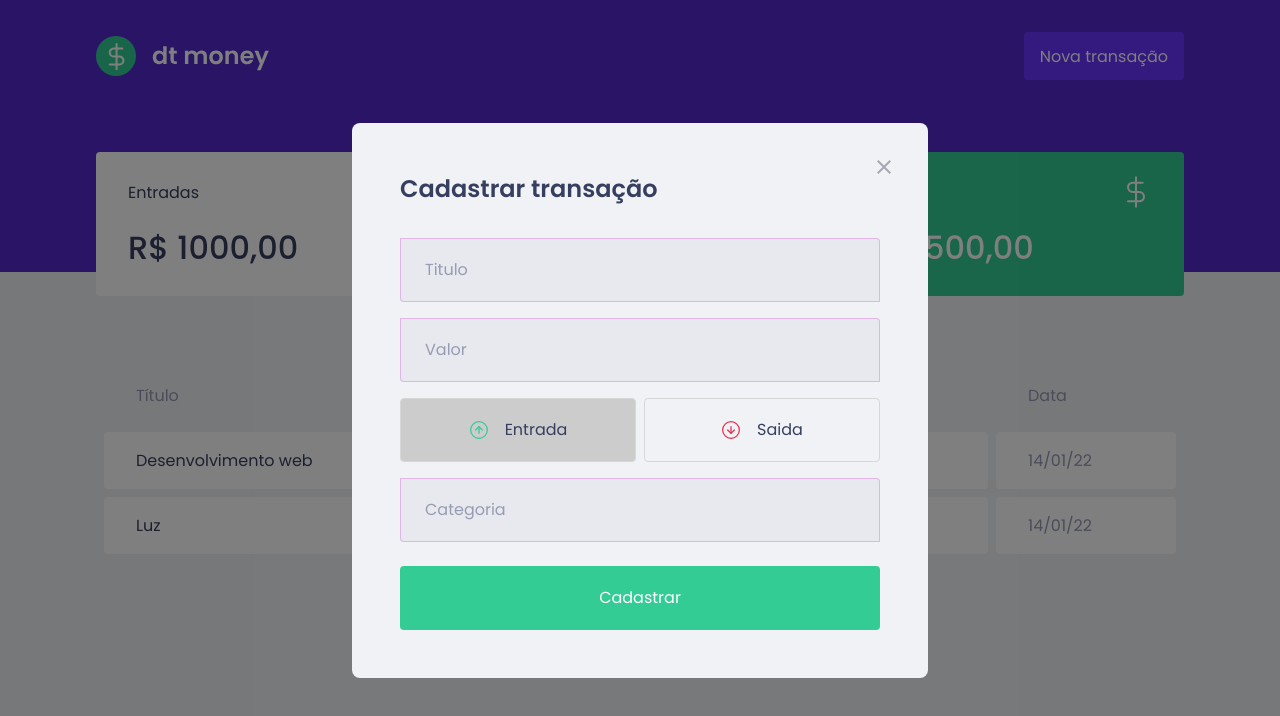
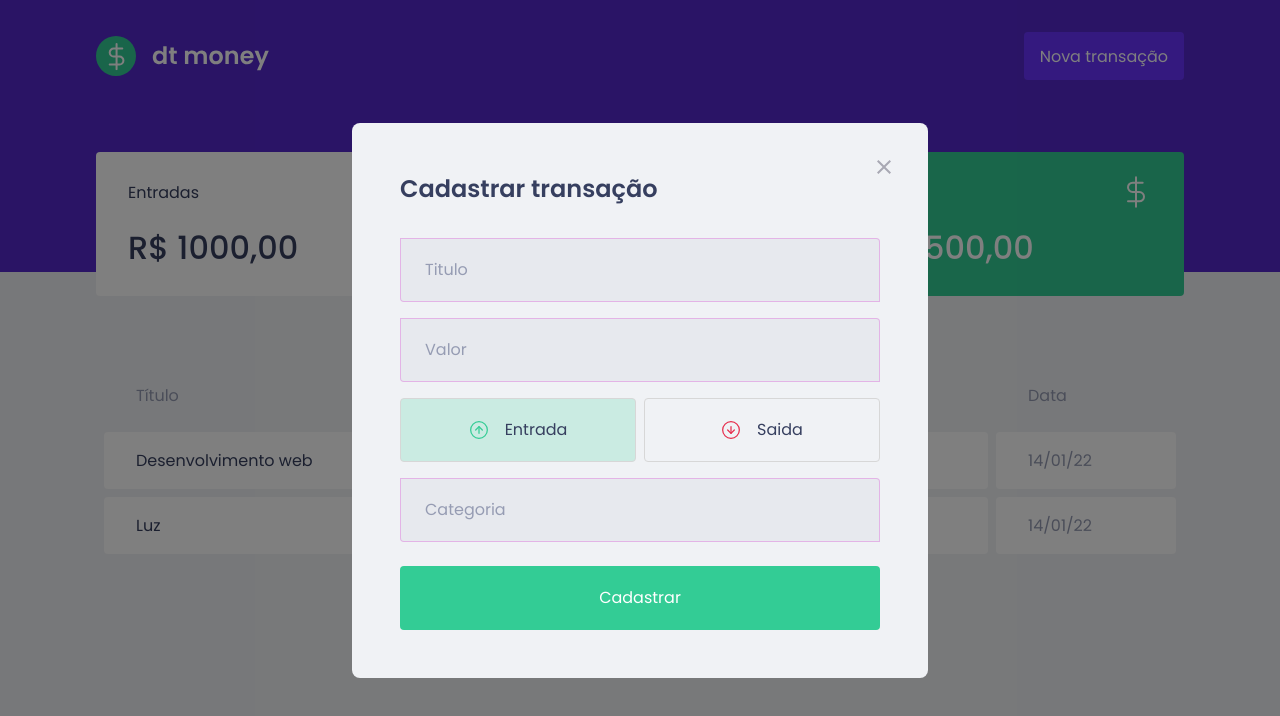
Before and after one commit to DiegoRamos-b/ignite-react-js, a React (Create React App) app in the folder chapter-2/: page / in a window 1280 px wide. Both pictures are taken after a click on the button "Nova transação". Shown: the top 716 px of the page. Built offline with nearby package versions, Linux system fonts and the light colour scheme; no server answers; what miragejs would draw is missing.

Commit message:
[CHAPTER 2] fim da aula 'cores dos botoes'

```diff
--- a/chapter-2/src/components/TransactionModal/index.tsx
+++ b/chapter-2/src/components/TransactionModal/index.tsx
@@ -44,6 +44,7 @@ export function TransactionModal({
             type='button'
             onClick={() => setType("deposit")}
             isActive={ type === 'deposit'}
+            activeColor="green"
           >
             <img src={incomeImg} alt='Entrada' />
             <span>Entrada</span>
@@ -53,6 +54,7 @@ export function TransactionModal({
             type='button'
             onClick={() => setType("withdraw")}
             isActive={ type === 'withdraw'}
+            activeColor="red"
           >
             <img src={outcomeImg} alt='Saida' />
             <span>Saida</span>
--- a/chapter-2/src/components/TransactionModal/style.ts
+++ b/chapter-2/src/components/TransactionModal/style.ts
@@ -1,5 +1,5 @@
 import styled from "styled-components";
-import { darken } from 'polished';
+import { darken, transparentize } from 'polished';
 
 export const Container = styled.form`
   h2 {
@@ -59,6 +59,12 @@ export const TransactionTypeContainer = styled.div`
 
 interface RadioBoxProps {
   isActive: boolean;
+  activeColor: 'green' | 'red';
+}
+
+const colors = {
+  green: '#33CC95',
+  red: '#E52E4D'
 }
 
 
@@ -68,7 +74,10 @@ export const RadioBox = styled.button<RadioBoxProps>`
     border-radius: 0.25rem;
 
 
-    background: ${(props) => props.isActive ? '#ccc' : 'transparent'};
+    background: ${(props) => props.isActive
+      ? transparentize(0.8, colors[props.activeColor])
+      : 'transparent'
+    };
 
     display: flex;
 
```
